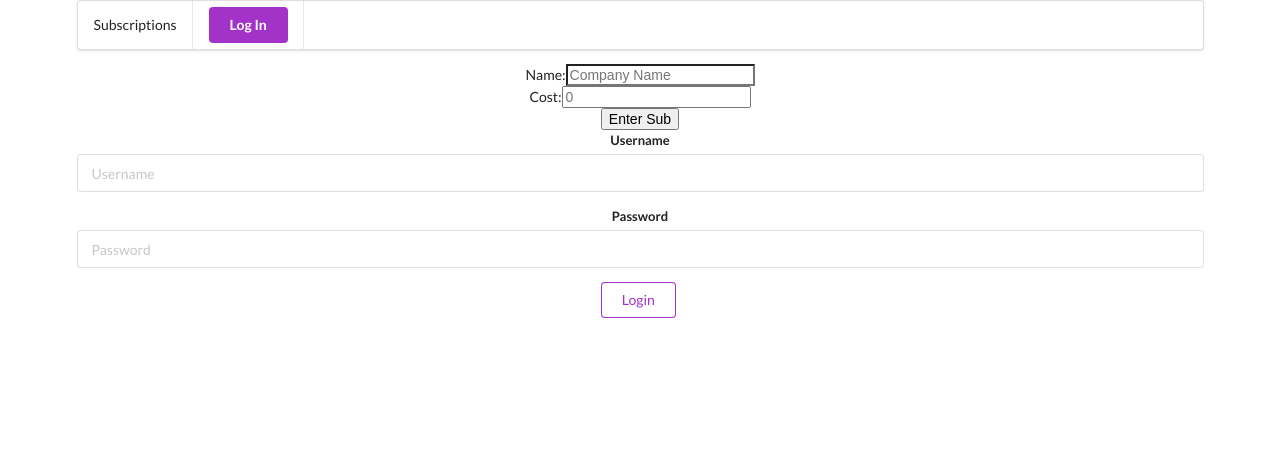
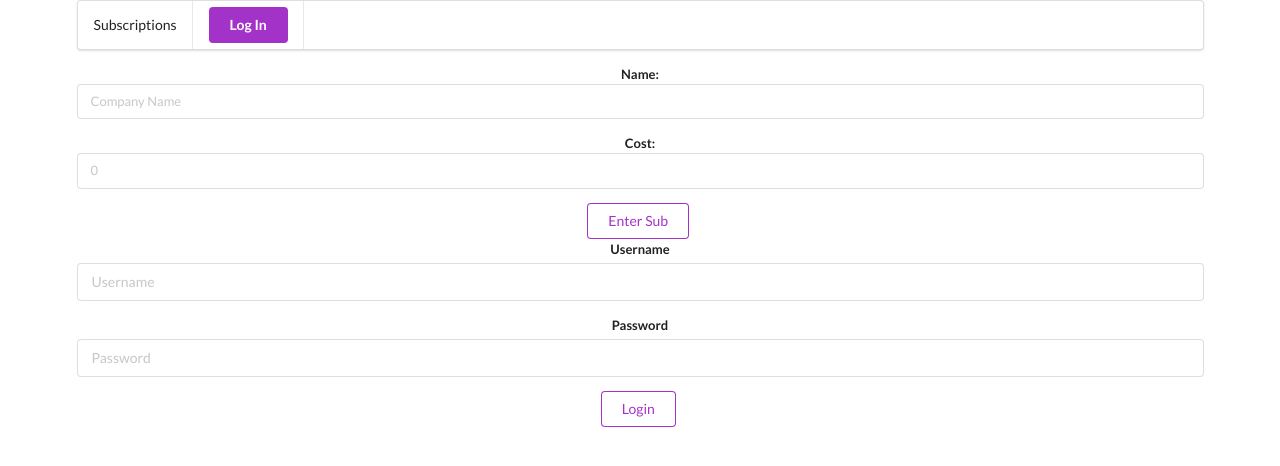
Before and after one commit to sylviapap/client-subscription-app, a React (Create React App) app: page /login in a window 1280 px wide. Shown: the top 466 px of the page. Built offline with nearby package versions, Linux system fonts and the light colour scheme.

Commit message:
added semantic

```diff
--- a/src/App.js
+++ b/src/App.js
@@ -33,7 +33,6 @@ class App extends Component {
   handleLogin = (user) => {
     const currentUser = { currentUser: user };
     localStorage.setItem('token', user.token);
-
     this.setState({ auth: currentUser });
   };
 
--- a/src/components/SubsForm.js
+++ b/src/components/SubsForm.js
@@ -6,21 +6,23 @@ export default class SubsForm extends Component {
 
     render() {
         return (
-            <div>
+            <div className="ui form">
                 <form onSubmit={this.props.handleSubmit}>
+                    <div className="ui field">
                     <label>
                         Name:
                         <input name="name" type="text" placeholder="Company Name"
                         onChange={(event)=>this.props.handleName(event)}/>
                     </label>
-                    <br />
+                    </div>
+                    <div className="ui field">
                     <label>
                         Cost:
                         <input name="cost" type="number" placeholder="0"
                         onChange={event=>this.props.handleCost(event)}/>
                     </label>
-                    <br/>
-                    <input name="submit" value="Enter Sub" type="submit"/>
+                    </div>
+                    <input name="submit" value="Enter Sub" type="submit" className="ui basic purple button" />
                 </form>
             </div>
         )
```
